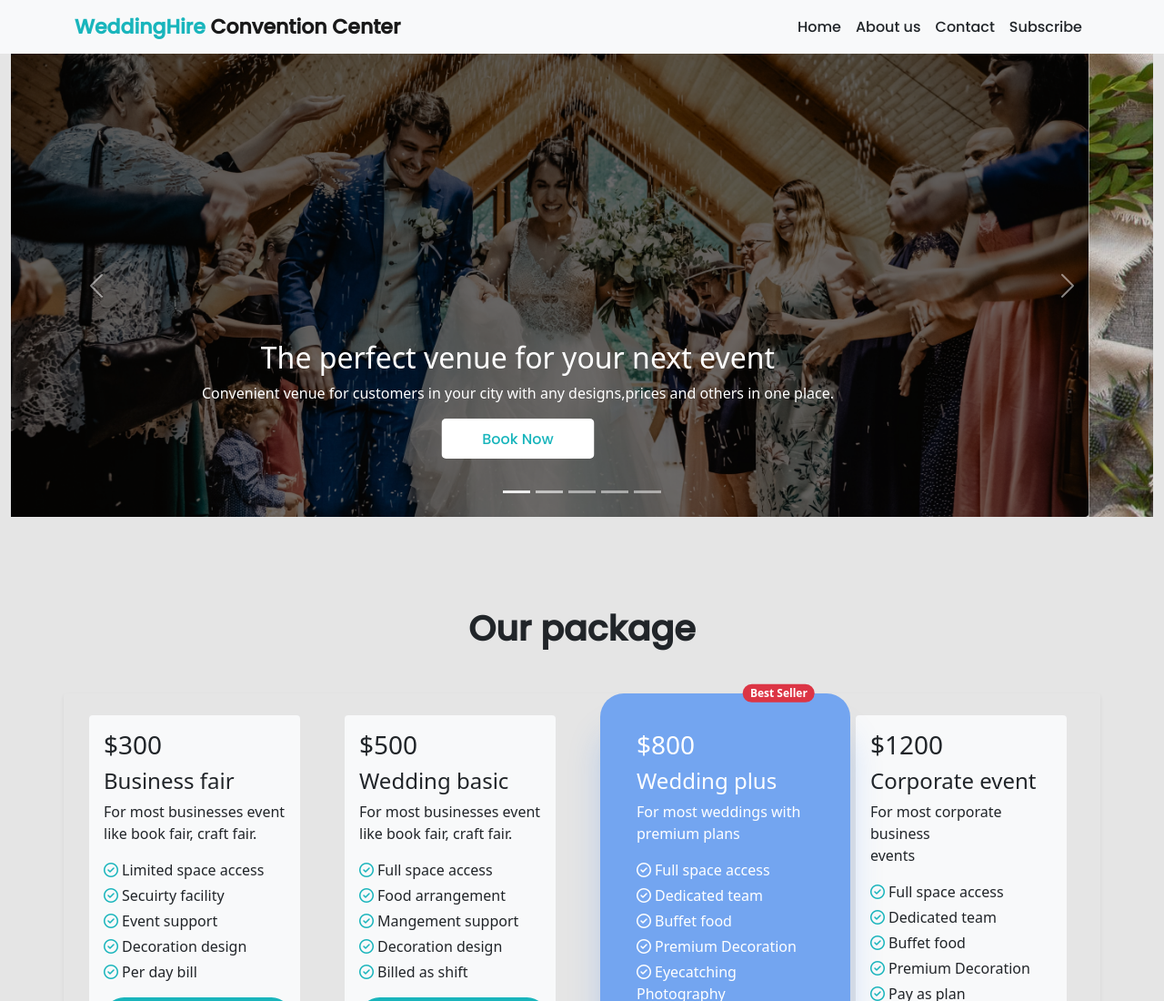
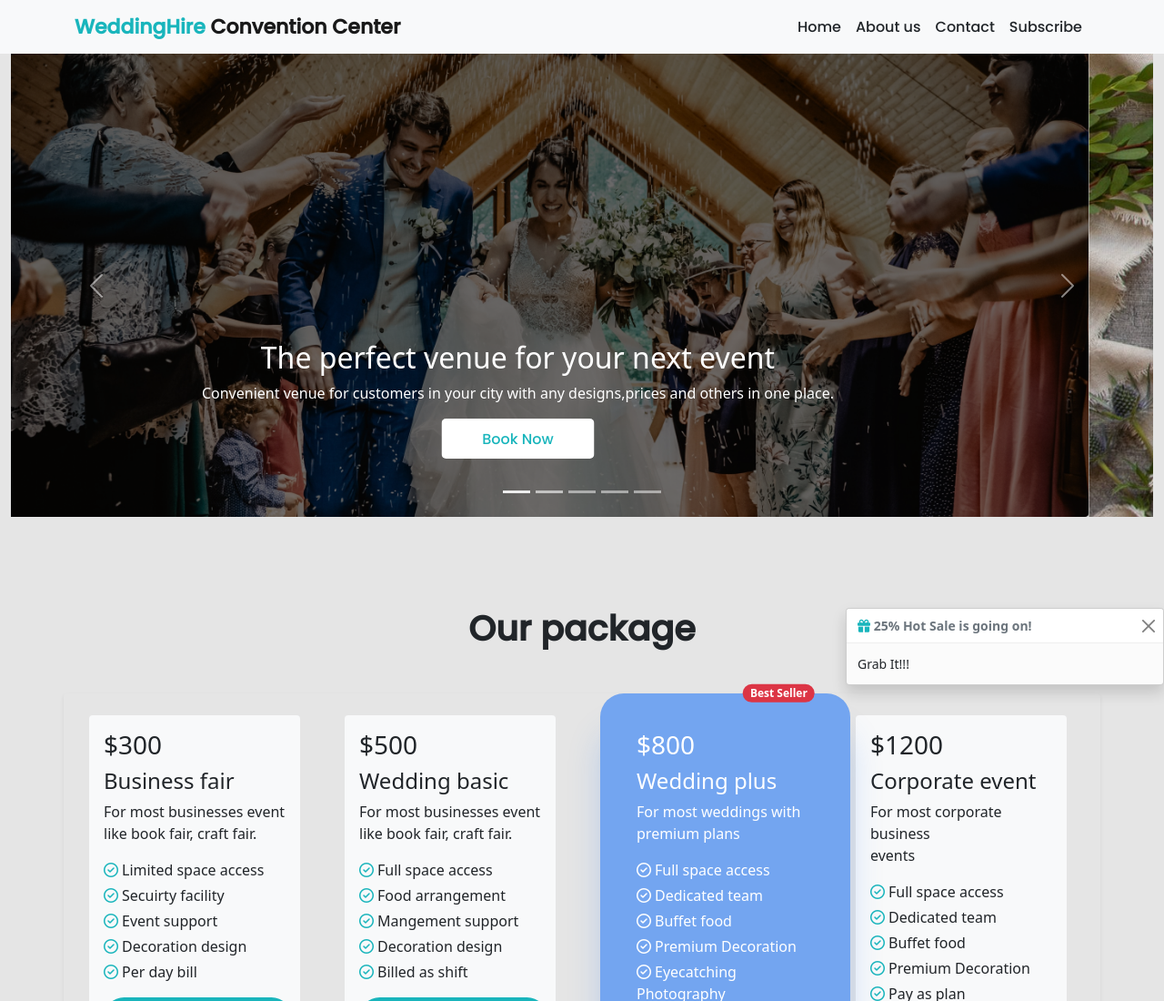
Before and after one commit to Aninditaroy/weddingHire-convention-center, a plain HTML site: page index.html in a window 1280 px wide. Shown: the top 1100 px of the page at 91% size. Drawn offline with nearby package versions, Linux system fonts and the light colour scheme; a web font is replaced by a local one.

Commit message:
added toast

```diff
--- a/css/style.css
+++ b/css/style.css
@@ -33,6 +33,14 @@ body {
 .book-now-btn a{
      text-decoration: none;
      color: #19B5BC;
+}
+/* Toast position */
+.toast-area {
+    position: absolute;
+    right: 0;
+}
+.fa-gift {
+    color: #19B5BC;
 }
 
 /* Package section */
--- a/index.html
+++ b/index.html
@@ -141,15 +141,19 @@
   <!-- Main starts -->
   <main>
 
-    <section class="container">
-      <div class="toast align-items-center" role="alert" aria-live="assertive" aria-atomic="false">
-        <div class="d-flex">
-          <div class="toast-body">
-          Hello, world! This is a toast message.
-         </div>
-          <button type="button" class="btn-close me-2 m-auto" data-bs-dismiss="toast" aria-label="Close"></button>
+    <section class="container my-5">
+
+     <div class="toast-area">
+      <div role="alert" aria-live="assertive" aria-atomic="true" class="toast show" data-bs-autohide="true">
+        <div class="toast-header">
+          <strong class="me-auto"><i class="fas fa-gift"></i> 25% Hot Sale is going on!</strong>
+          <button type="button" class="btn-close" data-bs-dismiss="toast" aria-label="Close"></button>
+        </div>
+        <div class="toast-body">
+          <span>Grab It!!!</span>
         </div>
       </div>
+     </div>
     </section>
 
     <!-- Packages section -->
@@ -381,9 +385,7 @@
 
 
   <!-- Bootstrap Bundle JS -->
-  <script src="https://cdn.jsdelivr.net/npm/bootstrap@5.1.3/dist/js/bootstrap.bundle.min.js"
-    integrity="sha384-ka7Sk0Gln4gmtz2MlQnikT1wXgYsOg+OMhuP+IlRH9sENBO0LRn5q+8nbTov4+1p"
-    crossorigin="anonymous"></script>
+  <script src="https://cdn.jsdelivr.net/npm/bootstrap@5.1.3/dist/js/bootstrap.bundle.min.js" integrity="sha384-ka7Sk0Gln4gmtz2MlQnikT1wXgYsOg+OMhuP+IlRH9sENBO0LRn5q+8nbTov4+1p" crossorigin="anonymous"></script>
 </body>
 
 </html>
```
Also changed, not shown: images/Group 33145.png (added).
